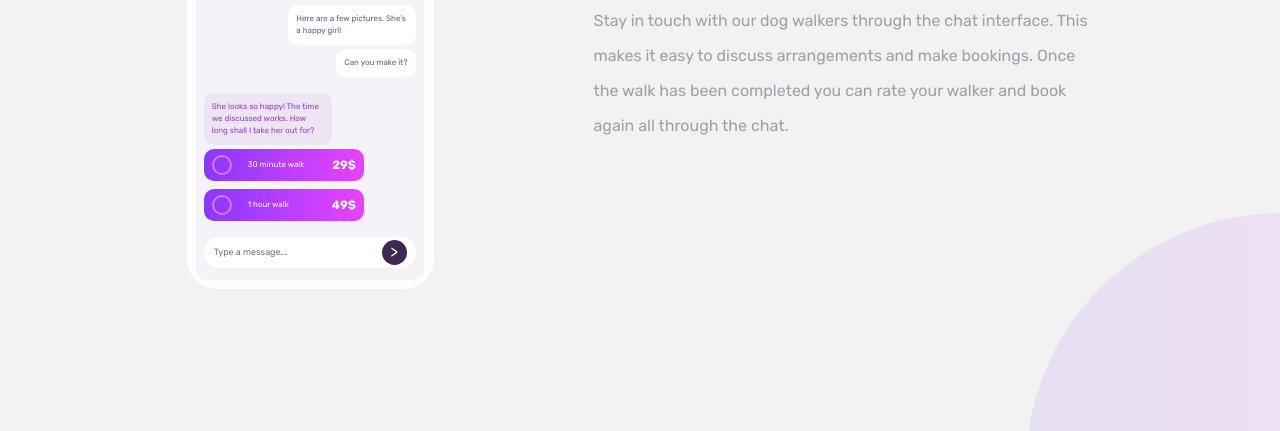
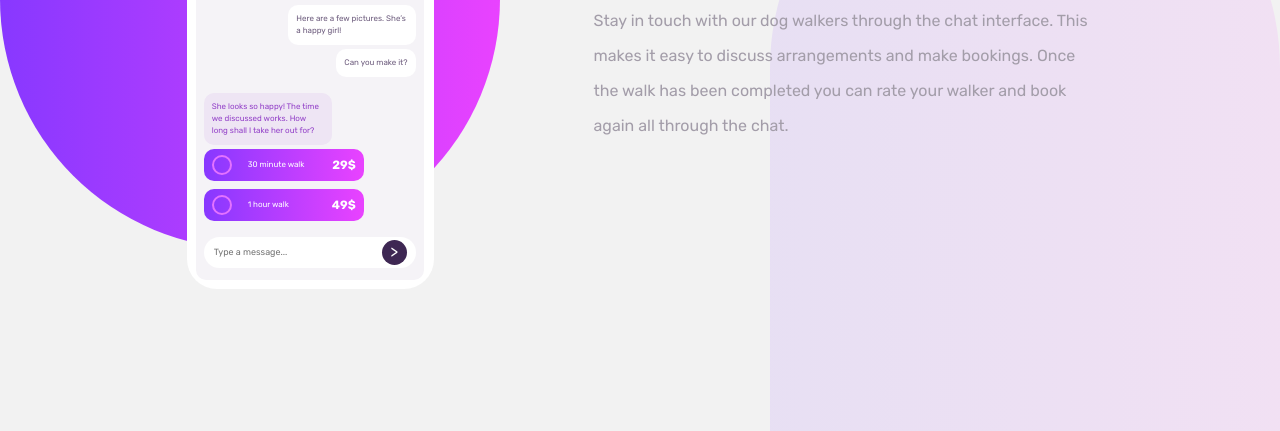
Before and after one commit to Mrbabet/chat-app-css-illustration-master, a plain HTML site: page index.html in a window 1280 px wide. Shown: the part 369-800 px from the top of the page. Drawn offline with Linux system fonts and the light colour scheme.

Commit message:
Add files via upload

```diff
--- a/style.css
+++ b/style.css
@@ -524,8 +524,8 @@ input-radio-price button {
     border-radius: 0px 0px 99vh 99vh;
     position: absolute;
     z-index: -10;
-    top: -100%;
-    left: -20%;
+    top: -50%;
+    left: 0%;
   }
   .background-style-2 {
     background: linear-gradient(
@@ -538,8 +538,8 @@ input-radio-price button {
     border-radius: 99vh 99vh 0px 0px;
     position: absolute;
     z-index: -10;
-    bottom: -100%;
-    right: -20%;
+    bottom: -50%;
+    right: 0%;
   }
   .phone-container {
     margin: 0;
```
